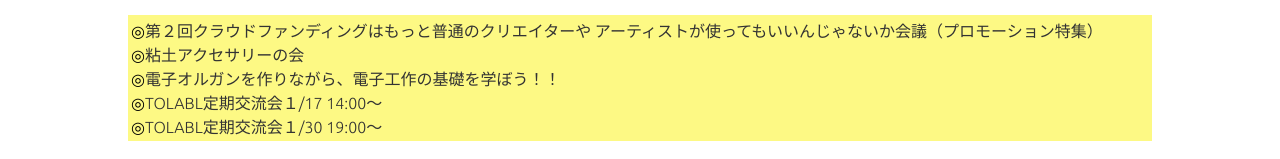
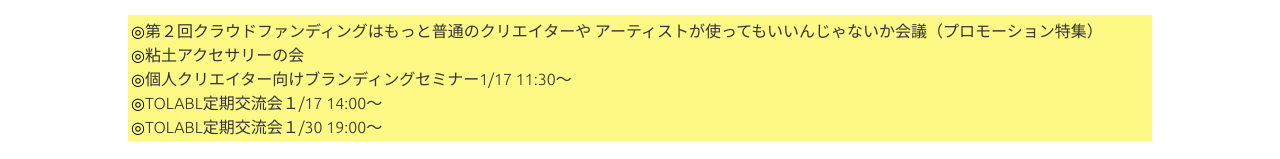
Before and after one commit to tolabl/HP, a plain HTML site: page index.html in a window 1280 px wide. Shown: the part 5070-5229 px from the top of the page. Drawn offline with nearby package versions, Linux system fonts and the light colour scheme; files whose address does not match are found by name.

Commit message:
event-edit

```diff
--- a/index.html
+++ b/index.html
@@ -523,7 +523,7 @@
               <div class="line_bg_yellow">
 ◎<a href="https://www.facebook.com/events/316569878537802">第２回クラウドファンディングはもっと普通のクリエイターや アーティストが使ってもいいんじゃないか会議（プロモーション特集）</a><br />
 ◎<a href="https://www.facebook.com/events/1570512236516994">粘土アクセサリーの会</a><br />
-◎<a href="https://www.facebook.com/events/1581322058766479">電子オルガンを作りながら、電子工作の基礎を学ぼう！！</a><br />
+◎<a href="https://www.facebook.com/events/774186489302834">個人クリエイター向けブランディングセミナー1/17 11:30～</a><br />
 ◎<a href="https://www.facebook.com/events/602330003205164">TOLABL定期交流会１/17 14:00～</a><br />
 ◎<a href="https://www.facebook.com/events/1514965365451055">TOLABL定期交流会１/30 19:00～</a><br />
 
```
